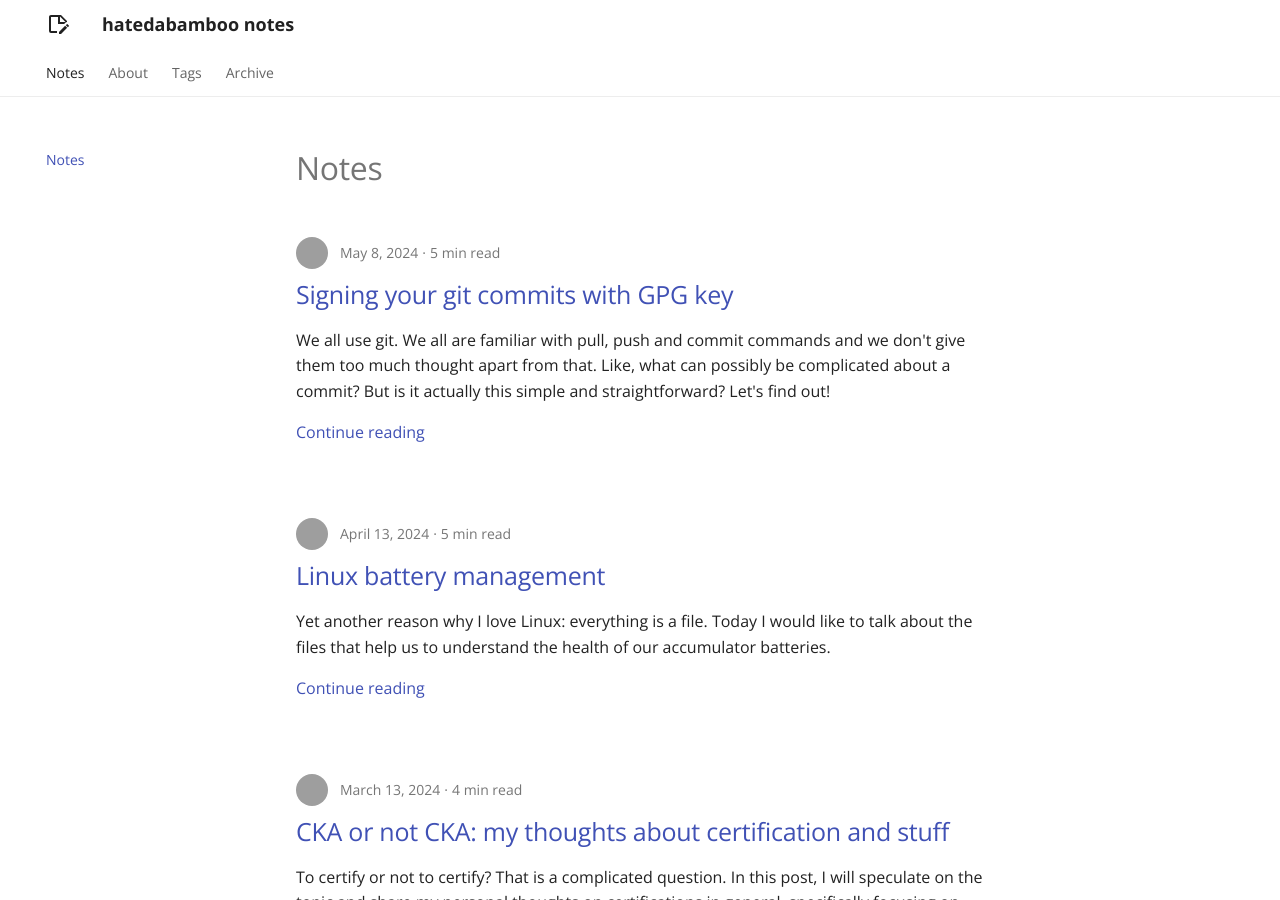
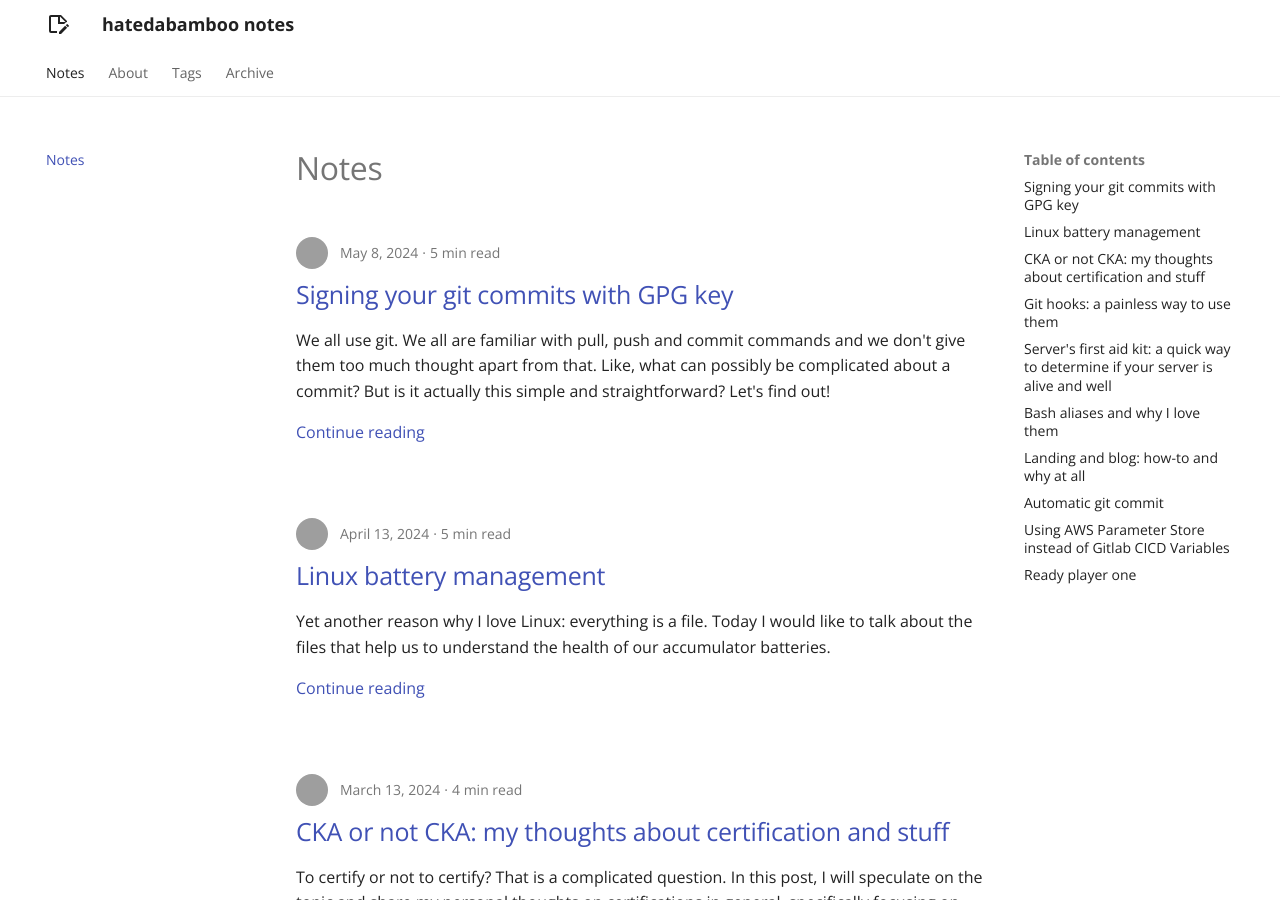
Before and after one commit to hatedabamboo/notes.hatedabamboo.me, an MkDocs documentation site: the page built from docs/index.md, in a window 1280 px wide and 900 px high. Built offline with MkDocs 1.6.1 and Material for MkDocs 9.7.7, drawn with Linux system fonts in a browser that asks for light colours; grey boxes are pictures that could not be loaded.

Commit message:
Reoranize

```diff
--- a/mkdocs.yml
+++ b/mkdocs.yml
@@ -1,31 +1,4 @@
 copyright: Kirill Solovei &copy; 2023-2024
-# repo_name: notes.hatedabamboo.me
-# repo_url: https://github.com/hatedabamboo/notes.hatedabamboo.me
-
-site_name: hatedabamboo notes
-site_url: https://notes.hatedabamboo.me
-theme:
-  name: material
-  palette:
-    primary: white
-    # accent: indigo
-  font:
-    text: Open Sans
-  icon:
-    logo: material/note-edit-outline
-    # previous: fontawesome/solid/angle-left
-    # next: fontawesome/solid/angle-right
-  favicon: assets/favicon.png
-  features:
-    - navigation.tabs
-    - navigation.sections
-    # - navigation.path
-    - navigation.prune
-    # - navigation.instant
-    - navigation.indexes
-    - navigation.top
-    - navigation.footer
-    - header.autohide
 
 extra:
   analytics:
@@ -51,27 +24,36 @@
       archive: true
       archive_date_format: YYYY
       blog_dir: .
+      blog_toc: true
       pagination: true
       pagination_per_page: 10
-      post_excerpt: required
       post_date_format: long
       post_dir: posts
+      post_excerpt: required
       post_url_format: "{slug}"
   - tags:
       tags_file: tags.md
 
-# nav:
-#   - /about: about.md
-#   - /root:
-#     - posts/index.md
-#     - posts/bash-aliases.md
-#     - posts/cka-or-not-cka.md
-#     - posts/git-hooks.md
-#     - posts/gitlab-ci-variables-from-parameter-store.md
-#     - posts/hello-world.md
-#     - posts/landing-and-blog.md
-#     - posts/linux-battery-management.md
-#     - posts/quick-git-commit.md
-#     - posts/servers-first-aid-kit.md
-#     - posts/signing-your-git-commits-with-gpg-key.md
-#   - /tags: tags.md
+site_name: hatedabamboo notes
+site_url: https://notes.hatedabamboo.me
+
+theme:
+  favicon: assets/favicon.png
+  features:
+    - navigation.footer
+    - navigation.indexes
+    - navigation.prune
+    - navigation.sections
+    - navigation.tabs
+    - navigation.top
+  font:
+    text: Open Sans
+  icon:
+    logo: material/note-edit-outline
+    next: fontawesome/solid/angle-right
+    previous: fontawesome/solid/angle-left
+    top: fontawesome/solid/angle-up
+  name: material
+  palette:
+    primary: white
+    accent: light blue
```
